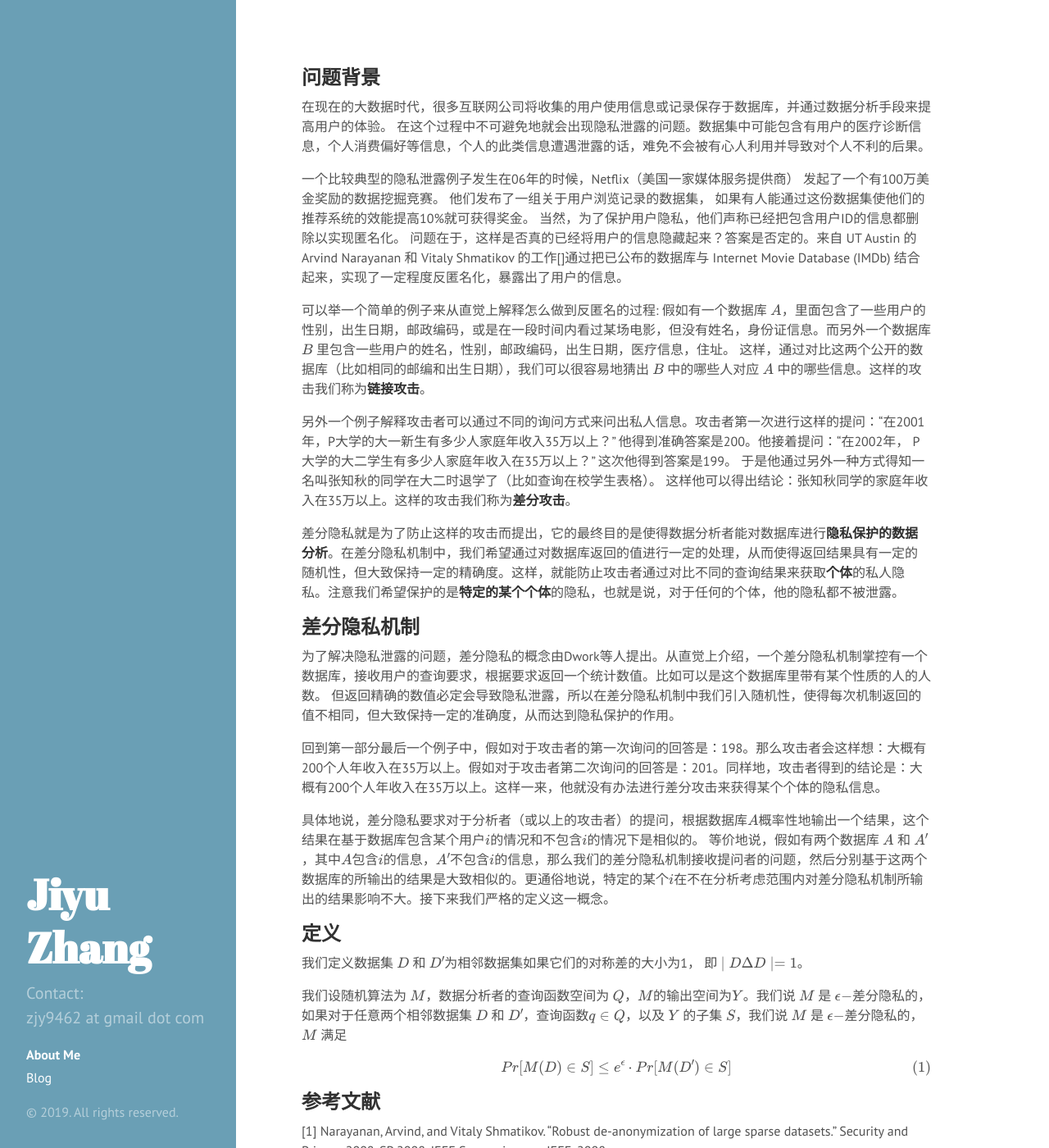
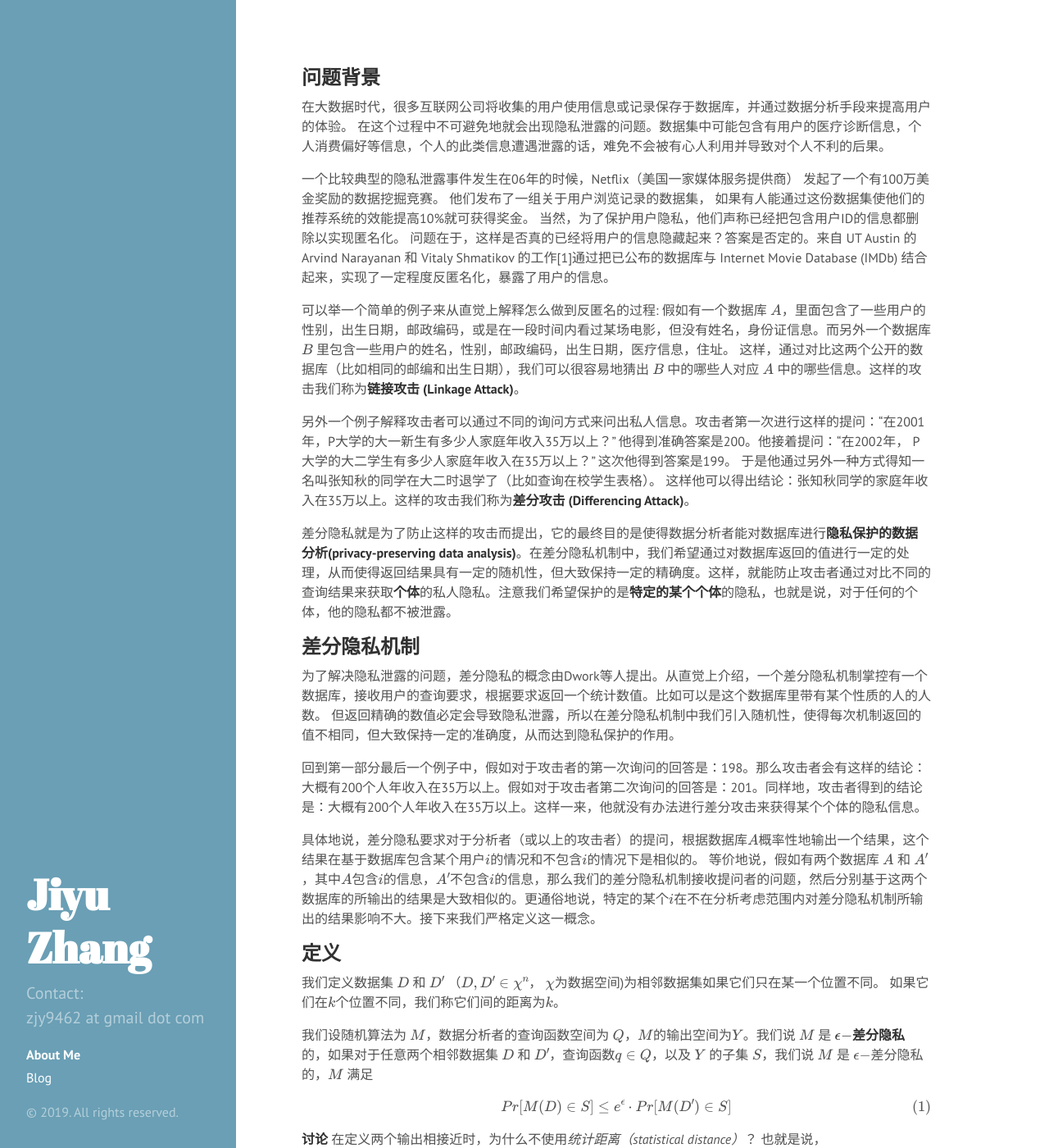
Before and after one commit to lucamartucci/lucamartucci.github.io, a Jekyll site: the page built from _posts/2019-10-16-DPsurvey.md, in a window 1280 px wide and 1400 px high. Shown: the whole window at 82% size. Built offline with Jekyll 4.4.1, drawn with Linux system fonts in a browser that asks for light colours; formulas are drawn with MathJax 3; some of the changed text lies outside the part shown.

Commit message:
dpsurvey

```diff
--- a/_posts/2019-10-16-DPsurvey.md
+++ b/_posts/2019-10-16-DPsurvey.md
@@ -7,33 +7,43 @@ tags: Cryptography
 
 ## 问题背景
 
-在现在的大数据时代，很多互联网公司将收集的用户使用信息或记录保存于数据库，并通过数据分析手段来提高用户的体验。 在这个过程中不可避免地就会出现隐私泄露的问题。数据集中可能包含有用户的医疗诊断信息，个人消费偏好等信息，个人的此类信息遭遇泄露的话，难免不会被有心人利用并导致对个人不利的后果。
+在大数据时代，很多互联网公司将收集的用户使用信息或记录保存于数据库，并通过数据分析手段来提高用户的体验。 在这个过程中不可避免地就会出现隐私泄露的问题。数据集中可能包含有用户的医疗诊断信息，个人消费偏好等信息，个人的此类信息遭遇泄露的话，难免不会被有心人利用并导致对个人不利的后果。
 
-一个比较典型的隐私泄露例子发生在06年的时候，Netflix（美国一家媒体服务提供商） 发起了一个有100万美金奖励的数据挖掘竞赛。 他们发布了一组关于用户浏览记录的数据集， 如果有人能通过这份数据集使他们的推荐系统的效能提高10%就可获得奖金。 当然，为了保护用户隐私，他们声称已经把包含用户ID的信息都删除以实现匿名化。 问题在于，这样是否真的已经将用户的信息隐藏起来？答案是否定的。来自 UT Austin 的 Arvind Narayanan 和 Vitaly Shmatikov 的工作[]通过把已公布的数据库与 Internet Movie Database (IMDb) 结合起来，实现了一定程度反匿名化，暴露出了用户的信息。
+一个比较典型的隐私泄露事件发生在06年的时候，Netflix（美国一家媒体服务提供商） 发起了一个有100万美金奖励的数据挖掘竞赛。 他们发布了一组关于用户浏览记录的数据集， 如果有人能通过这份数据集使他们的推荐系统的效能提高10%就可获得奖金。 当然，为了保护用户隐私，他们声称已经把包含用户ID的信息都删除以实现匿名化。 问题在于，这样是否真的已经将用户的信息隐藏起来？答案是否定的。来自 UT Austin 的 Arvind Narayanan 和 Vitaly Shmatikov 的工作[1]通过把已公布的数据库与 Internet Movie Database (IMDb) 结合起来，实现了一定程度反匿名化，暴露了用户的信息。
 
-可以举一个简单的例子来从直觉上解释怎么做到反匿名的过程: 假如有一个数据库 $A$，里面包含了一些用户的 性别，出生日期，邮政编码，或是在一段时间内看过某场电影，但没有姓名，身份证信息。而另外一个数据库 $B$ 里包含一些用户的姓名，性别，邮政编码，出生日期，医疗信息，住址。 这样，通过对比这两个公开的数据库（比如相同的邮编和出生日期），我们可以很容易地猜出 $B$ 中的哪些人对应 $A$ 中的哪些信息。这样的攻击我们称为**链接攻击**。
+可以举一个简单的例子来从直觉上解释怎么做到反匿名的过程: 假如有一个数据库 $A$，里面包含了一些用户的 性别，出生日期，邮政编码，或是在一段时间内看过某场电影，但没有姓名，身份证信息。而另外一个数据库 $B$ 里包含一些用户的姓名，性别，邮政编码，出生日期，医疗信息，住址。 这样，通过对比这两个公开的数据库（比如相同的邮编和出生日期），我们可以很容易地猜出 $B$ 中的哪些人对应 $A$ 中的哪些信息。这样的攻击我们称为**链接攻击 (Linkage Attack)**。
 
-另外一个例子解释攻击者可以通过不同的询问方式来问出私人信息。攻击者第一次进行这样的提问：“在2001年，P大学的大一新生有多少人家庭年收入35万以上？” 他得到准确答案是200。他接着提问：“在2002年， P大学的大二学生有多少人家庭年收入在35万以上？” 这次他得到答案是199。 于是他通过另外一种方式得知一名叫张知秋的同学在大二时退学了（比如查询在校学生表格）。 这样他可以得出结论：张知秋同学的家庭年收入在35万以上。这样的攻击我们称为**差分攻击**。
+另外一个例子解释攻击者可以通过不同的询问方式来问出私人信息。攻击者第一次进行这样的提问：“在2001年，P大学的大一新生有多少人家庭年收入35万以上？” 他得到准确答案是200。他接着提问：“在2002年， P大学的大二学生有多少人家庭年收入在35万以上？” 这次他得到答案是199。 于是他通过另外一种方式得知一名叫张知秋的同学在大二时退学了（比如查询在校学生表格）。 这样他可以得出结论：张知秋同学的家庭年收入在35万以上。这样的攻击我们称为**差分攻击 (Differencing Attack)**。
 
-差分隐私就是为了防止这样的攻击而提出，它的最终目的是使得数据分析者能对数据库进行**隐私保护的数据分析**。在差分隐私机制中，我们希望通过对数据库返回的值进行一定的处理，从而使得返回结果具有一定的随机性，但大致保持一定的精确度。这样，就能防止攻击者通过对比不同的查询结果来获取**个体**的私人隐私。注意我们希望保护的是**特定的某个个体**的隐私，也就是说，对于任何的个体，他的隐私都不被泄露。
+差分隐私就是为了防止这样的攻击而提出，它的最终目的是使得数据分析者能对数据库进行**隐私保护的数据分析(privacy-preserving data analysis)**。在差分隐私机制中，我们希望通过对数据库返回的值进行一定的处理，从而使得返回结果具有一定的随机性，但大致保持一定的精确度。这样，就能防止攻击者通过对比不同的查询结果来获取**个体**的私人隐私。注意我们希望保护的是**特定的某个个体**的隐私，也就是说，对于任何的个体，他的隐私都不被泄露。
 
 ## 差分隐私机制
 
 
 为了解决隐私泄露的问题，差分隐私的概念由Dwork等人提出。从直觉上介绍，一个差分隐私机制掌控有一个数据库，接收用户的查询要求，根据要求返回一个统计数值。比如可以是这个数据库里带有某个性质的人的人数。 但返回精确的数值必定会导致隐私泄露，所以在差分隐私机制中我们引入随机性，使得每次机制返回的值不相同，但大致保持一定的准确度，从而达到隐私保护的作用。
 
-回到第一部分最后一个例子中，假如对于攻击者的第一次询问的回答是：198。那么攻击者会这样想：大概有200个人年收入在35万以上。假如对于攻击者第二次询问的回答是：201。同样地，攻击者得到的结论是：大概有200个人年收入在35万以上。这样一来，他就没有办法进行差分攻击来获得某个个体的隐私信息。
+回到第一部分最后一个例子中，假如对于攻击者的第一次询问的回答是：198。那么攻击者会有这样的结论：大概有200个人年收入在35万以上。假如对于攻击者第二次询问的回答是：201。同样地，攻击者得到的结论是：大概有200个人年收入在35万以上。这样一来，他就没有办法进行差分攻击来获得某个个体的隐私信息。
 
-具体地说，差分隐私要求对于分析者（或以上的攻击者）的提问，根据数据库$A$概率性地输出一个结果，这个结果在基于数据库包含某个用户$i$的情况和不包含$i$的情况下是相似的。 等价地说，假如有两个数据库 $A$ 和 $A^\prime$ ，其中$A$包含$i$的信息，$A^\prime$不包含$i$的信息，那么我们的差分隐私机制接收提问者的问题，然后分别基于这两个数据库的所输出的结果是大致相似的。更通俗地说，特定的某个$i$在不在分析考虑范围内对差分隐私机制所输出的结果影响不大。接下来我们严格的定义这一概念。
+具体地说，差分隐私要求对于分析者（或以上的攻击者）的提问，根据数据库$A$概率性地输出一个结果，这个结果在基于数据库包含某个用户$i$的情况和不包含$i$的情况下是相似的。 等价地说，假如有两个数据库 $A$ 和 $A^\prime$ ，其中$A$包含$i$的信息，$A^\prime$不包含$i$的信息，那么我们的差分隐私机制接收提问者的问题，然后分别基于这两个数据库的所输出的结果是大致相似的。更通俗地说，特定的某个$i$在不在分析考虑范围内对差分隐私机制所输出的结果影响不大。接下来我们严格定义这一概念。
 
 ## 定义
-我们定义数据集 $D$ 和 $D^\prime$为相邻数据集如果它们的对称差的大小为1， 即 $\mid D\Delta D\mid =1$。
+我们定义数据集 $D$ 和 $D^\prime$ （$D,D^\prime\in \chi^n$， $\chi$为数据空间)为相邻数据集如果它们只在某一个位置不同。 如果它们在$k$个位置不同，我们称它们间的距离为$k$。
 
-我们设随机算法为 $M$，数据分析者的查询函数空间为 $Q$，$M$的输出空间为$Y$。我们说 $M$ 是 $\epsilon-$差分隐私的，如果对于任意两个相邻数据集 $D$ 和 $D^\prime$，查询函数$q\in Q$，以及 $Y$ 的子集 $S$，我们说 $M$ 是 $\epsilon-$差分隐私的，$M$ 满足
+我们设随机算法为 $M$，数据分析者的查询函数空间为 $Q$，$M$的输出空间为$Y$。我们说 $M$ 是 **$\epsilon-$差分隐私**的，如果对于任意两个相邻数据集 $D$ 和 $D^\prime$，查询函数$q\in Q$，以及 $Y$ 的子集 $S$，我们说 $M$ 是 $\epsilon-$差分隐私的，$M$ 满足
 
 $$Pr[M(D)\in S]\leq e^\epsilon\cdot Pr[M(D^\prime)\in S]$$
 
+**讨论** 在定义两个输出相接近时，为什么不使用*统计距离（statistical distance）*？ 也就是说， $SD \left( M(D),M(D^\prime)\right)<\epsilon$？
+
+我们分两种情况讨论使用统计距离的不合理性 ---
+1. 设 $\epsilon< \frac{1}{10n}$，那么对于原数据库 $D$ 以及任意不同的数据库 $D^\prime$（即使$D$与$D^\prime$之间的距离为$n$），$M(D)$ 与 $M(D^\prime)$ 的统计距离最多相差$n\cdot \frac{1}{10n}=\frac{1}{10}$。特别地，$M(D)$与$M(0^n)$的距离最多为$\frac{1}{10}$。 换句话说，基于任意两个数据集的分析结果差距都不大，那我们所收集的$D$的使用价值就不大。
+2. 设$\epsilon\geq\frac{1}{10n}$。考虑以下机制：以$\frac{1}{10}$的概率随机输出数据库的某行信息。可以验证这样的机制满足我们的定义。但这样的机制是不被允许的 （暴露了输出的那个**个体**的信息）。
+
+## 例子
 
 ## 参考文献
 
 [1] Narayanan, Arvind, and Vitaly Shmatikov. “Robust de-anonymization of large sparse datasets.” Security and Privacy, 2008. SP 2008. IEEE Symposium on. IEEE, 2008.
+[2] Dwork, Cynthia "Differential Privacy: A Survey of Results". https://web.cs.ucdavis.edu/~franklin/ecs289/2010/dwork_2008.pdf
+[3]Dwork and Roth "The Algorithmic Foundations
+of Differential Privacy". https://www.cis.upenn.edu/~aaroth/Papers/privacybook.pdf
```
